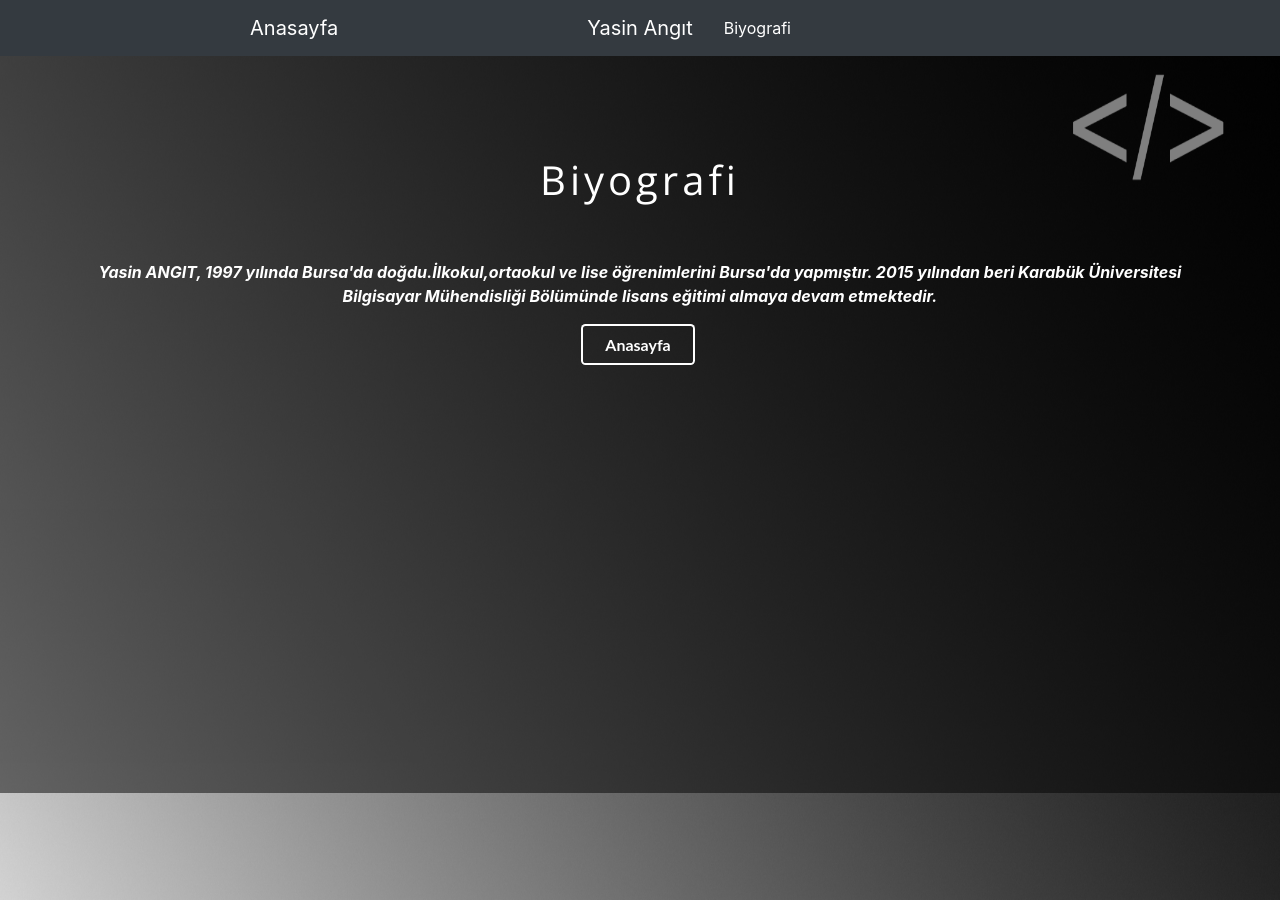
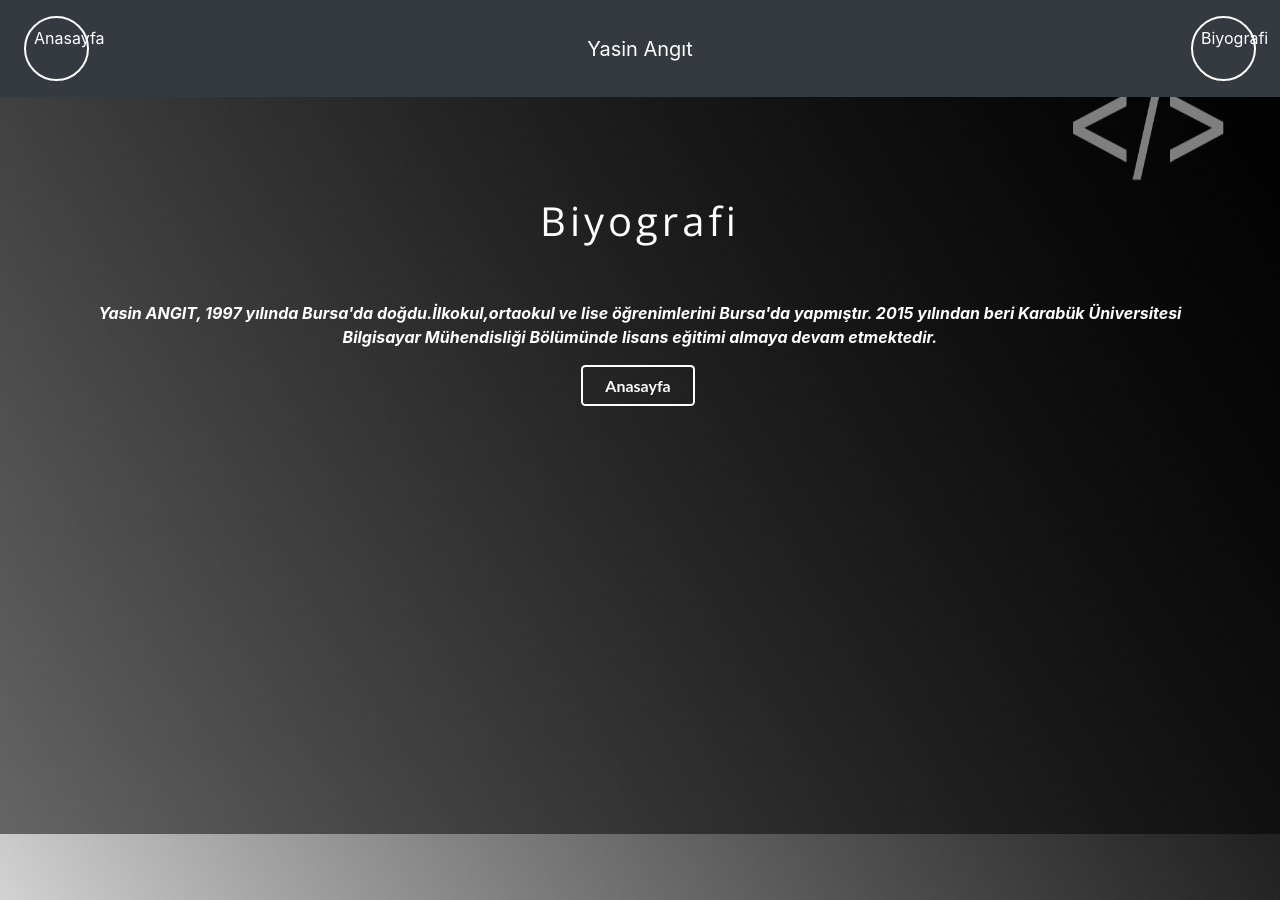
Before and after one commit to yasnangt/yasnangt.github.io, a Jekyll site: the page hakkımda.html, which Jekyll copies as it is, in a window 1280 px wide. Built offline with Jekyll 4.4.1, drawn with Linux system fonts in a browser that asks for light colours; nearby versions of some CDN libraries.

Commit message:
Update hakkımda.html

```diff
--- a/hakkımda.html
+++ b/hakkımda.html
@@ -21,19 +21,26 @@
             <header>
 
                 <div>
-                        <nav class="navbar navbar-expand-md navbar-dark bg-dark">
+                       <nav class="navbar navbar-expand-md navbar-dark bg-dark">
                                 <div class="navbar-collapse collapse w-100 order-1 order-md-0 dual-collapse2">
-                                    <a class="navbar-brand mx-auto" href="index.html" ><font color="white">Anasayfa</font></a>
+                                    <ul class="navbar-nav mr-auto">
+                                        <li class="nav-item active">
+                                            <a class="nav-link" href="index.html">Anasayfa</a>
+                                        </li>
+
+                                    </ul>
                                 </div>
                                 <div class="mx-auto order-0">
                                     <a class="navbar-brand mx-auto" ><font color="white">Yasin Angıt</font></a>
 
                                 </div>
                                 <div class="navbar-collapse collapse w-100 order-3 dual-collapse2">
+                                    <ul class="navbar-nav ml-auto">
+                                        <li>
+                                            <a class="nav-link"><font color="white">Biyografi</font></a>
+                                        </li>
 
-
-                                            <a class="nav-link"><font color="white">Biyografi</font></a>
-
+                                    </ul>
                                 </div>
                             </nav>
                 </div>
```
